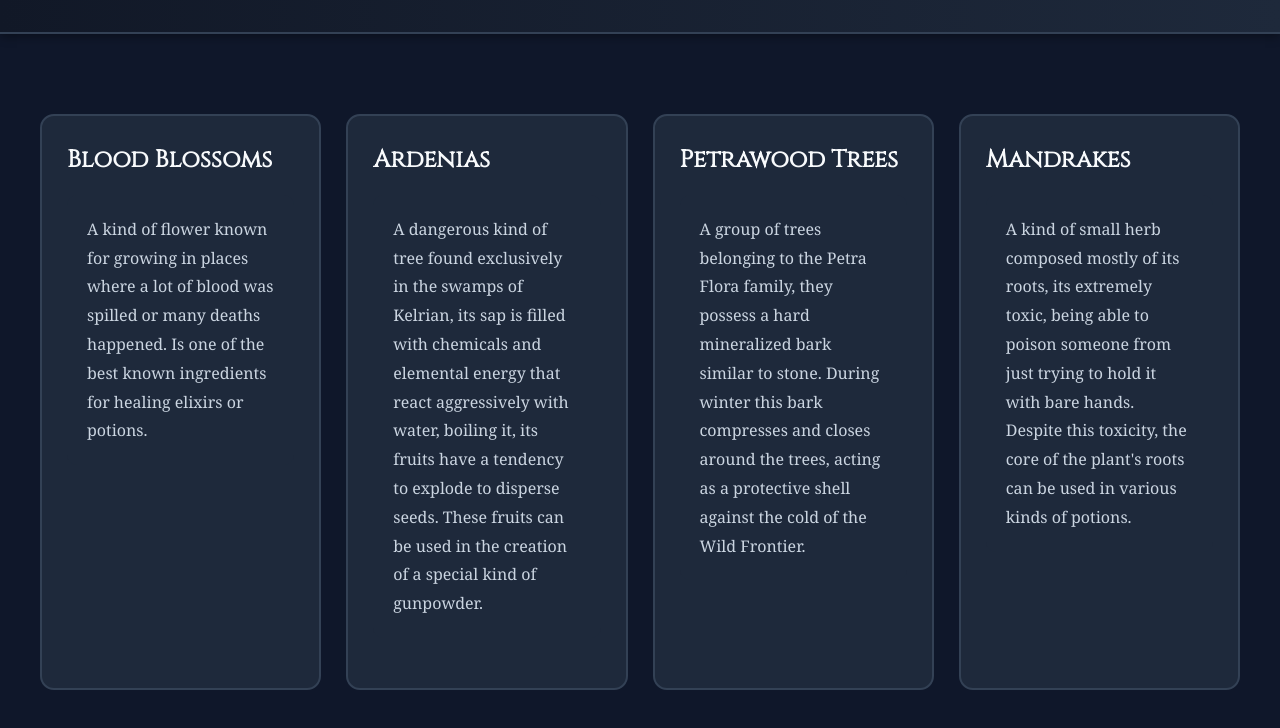
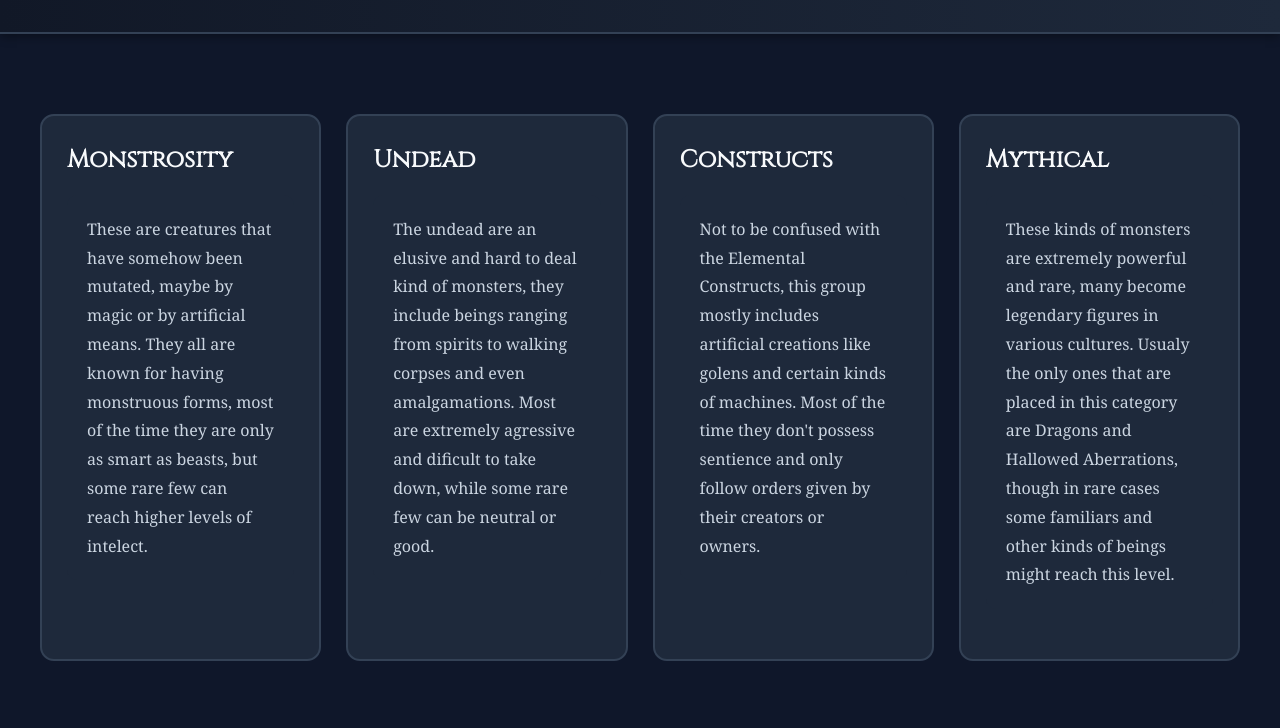
Before and after one commit to ArthurMartinsPereira/Projeto_WorldBuilding_Wiki, a plain HTML site: page Pages/Lifeforms_Pages/monsters.html in a window 1280 px wide. Shown: the part 150-878 px from the top of the page. After the commit the page ends 851 px from the top, so only its background shows below. Drawn offline with Linux system fonts and the light colour scheme.

Commit message:
Commit-Atualização nos Seres Vivos Terceira Parte

```diff
--- a/Pages/Lifeforms_Pages/monsters.html
+++ b/Pages/Lifeforms_Pages/monsters.html
@@ -23,45 +23,46 @@
 <main class="content">
     <section class="category-grid">
         <a href="#" class="category-card">
-            <h2>Blood Blossoms</h2>
+            <h2>Monstrosity</h2>
 
             <p>
-                A kind of flower known for growing in places where a lot of blood
-                was spilled or many deaths happened. Is one of the best known ingredients
-                for healing elixirs or potions.
+                These are creatures that have somehow been mutated, maybe by magic or
+                by artificial means. They all are known for having monstruous forms,
+                most of the time they are only as smart as beasts, but some rare few can
+                reach higher levels of intelect.
             </p>
         </a>
 
         <a href="#" class="category-card">
-            <h2>Ardenias</h2>
+            <h2>Undead</h2>
 
             <p>
-                A dangerous kind of tree found exclusively in the swamps of Kelrian,
-                its sap is filled with chemicals and elemental energy that react aggressively
-                with water, boiling it, its fruits have a tendency to explode to disperse seeds.
-                These fruits can be used in the creation of a special kind of gunpowder.
+                The undead are an elusive and hard to deal kind of monsters, they include
+                beings ranging from spirits to walking corpses and even amalgamations.
+                Most are extremely agressive and dificult to take down, while some rare few
+                can be neutral or good.
             </p>
         </a>
 
         <a href="#" class="category-card">
-            <h2>Petrawood Trees</h2>
+            <h2>Constructs</h2>
 
             <p>
-                A group of trees belonging to the Petra Flora family, they possess a
-                hard mineralized bark similar to stone. During winter this bark compresses
-                and closes around the trees, acting as a protective shell against the cold
-                of the Wild Frontier.
+                Not to be confused with the Elemental Constructs, this group mostly includes
+                artificial creations like golens and certain kinds of machines. Most of
+                the time they don't possess sentience and only follow orders given by their
+                creators or owners.
             </p>
         </a>
 
         <a href="#" class="category-card">
-            <h2>Mandrakes</h2>
+            <h2>Mythical</h2>
 
             <p>
-                A kind of small herb composed mostly of its roots, its extremely toxic,
-                being able to poison someone from just trying to hold it with bare hands.
-                Despite this toxicity, the core of the plant's roots can be used in various
-                kinds of potions.
+                These kinds of monsters are extremely powerful and rare, many become legendary
+                figures in various cultures. Usualy the only ones that are placed in this
+                category are Dragons and Hallowed Aberrations, though in rare cases some familiars
+                and other kinds of beings might reach this level.
             </p>
         </a>
 
```
Also changed, not shown: Pages/Lifeforms_Pages/animals.html (+8 -3 lines), Pages/Lifeforms_Pages/elementals.html (+1 -1 lines).
